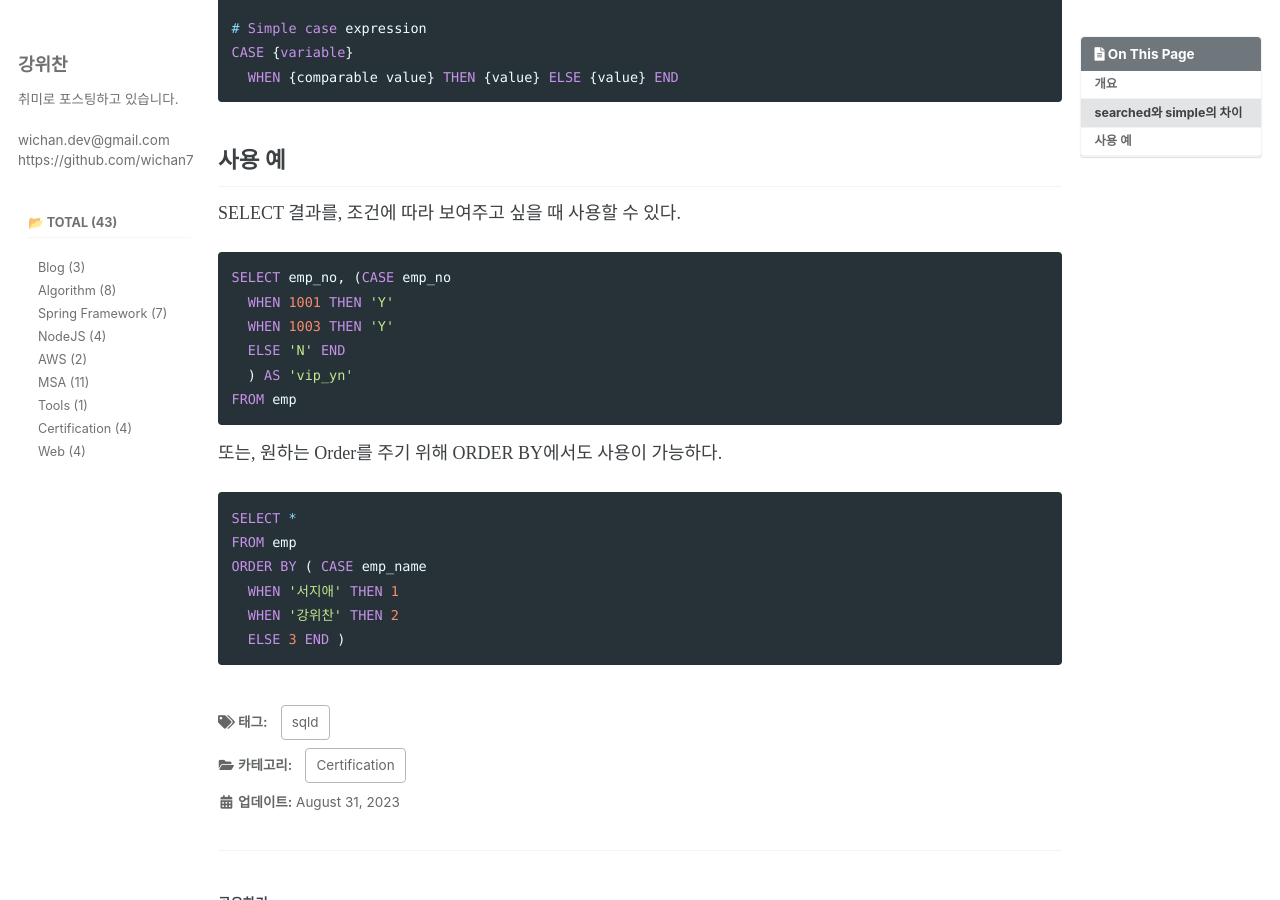
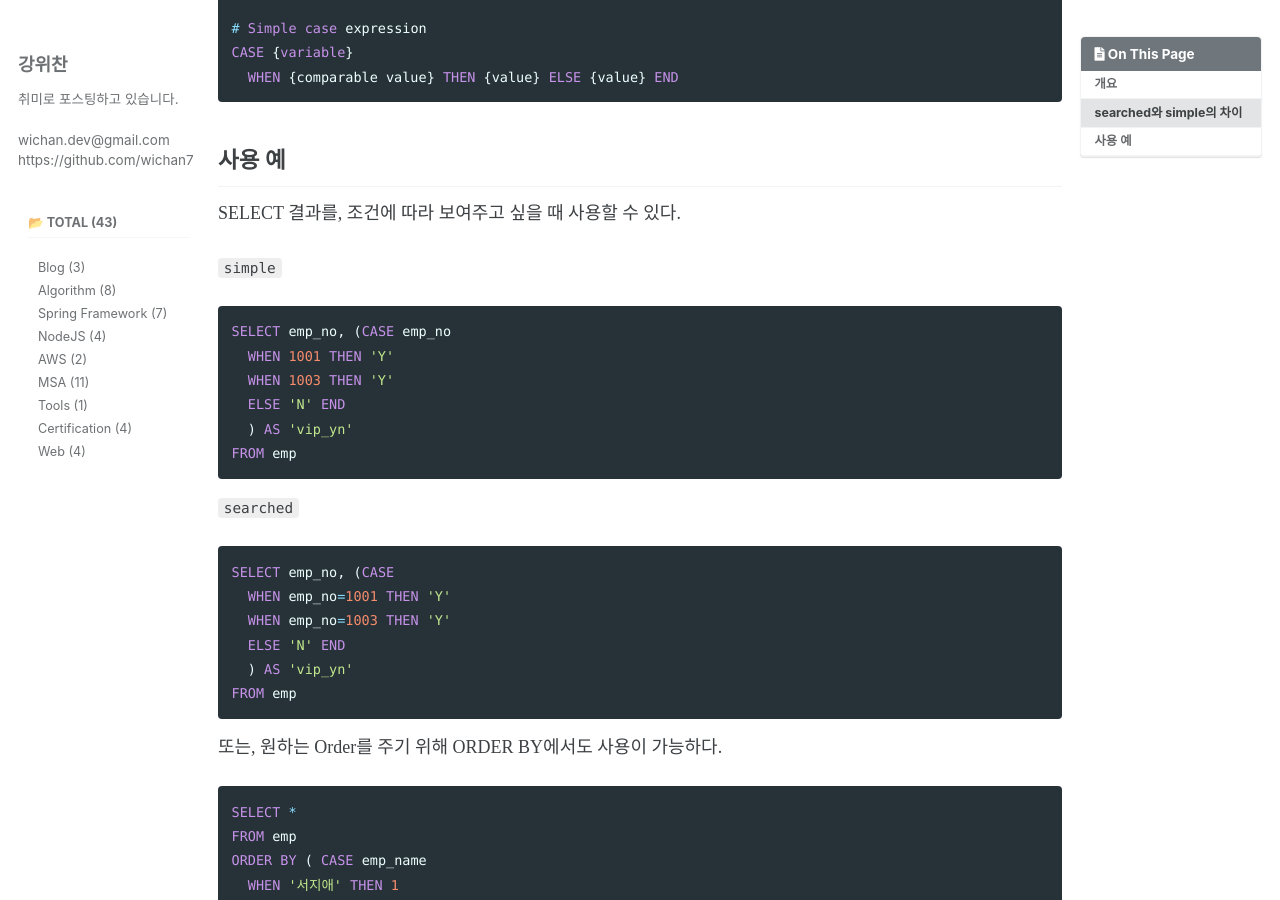
Before and after one commit to wichan7/wichan7.github.io, a Jekyll site: the page built from _posts/2023-08-31-sqld-case-expression.md, in a window 1280 px wide and 900 px high, scrolled down 565 px. Built offline with Jekyll 4.4.1, drawn with Linux system fonts in a browser that asks for light colours; cached includes are drawn as plain includes; some web fonts are replaced; comment, search, counter and statistics services are not loaded.

Commit message:
Update: Searched 예시 추가

````diff
--- a/_posts/2023-08-31-sqld-case-expression.md
+++ b/_posts/2023-08-31-sqld-case-expression.md
@@ -23,10 +23,22 @@ CASE {variable}
 
 ## 사용 예
 SELECT 결과를, 조건에 따라 보여주고 싶을 때 사용할 수 있다.
+
+`simple`
 ``` sql
 SELECT emp_no, (CASE emp_no
   WHEN 1001 THEN 'Y'
   WHEN 1003 THEN 'Y'
+  ELSE 'N' END
+  ) AS 'vip_yn'
+FROM emp
+```
+
+`searched`
+``` sql
+SELECT emp_no, (CASE
+  WHEN emp_no=1001 THEN 'Y'
+  WHEN emp_no=1003 THEN 'Y'
   ELSE 'N' END
   ) AS 'vip_yn'
 FROM emp
````
